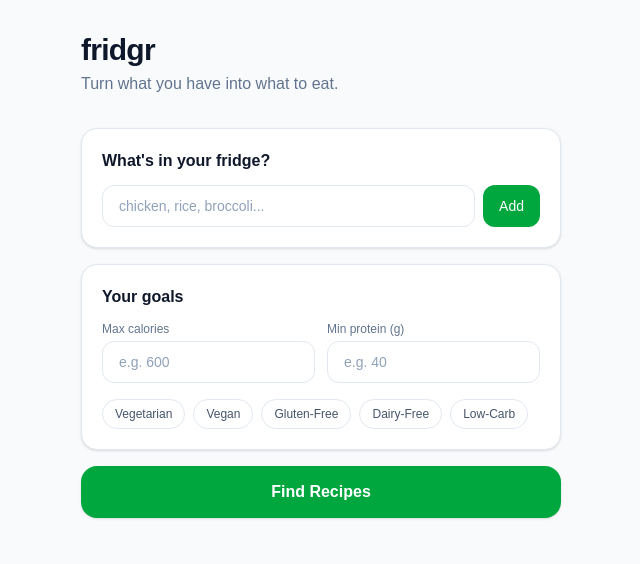
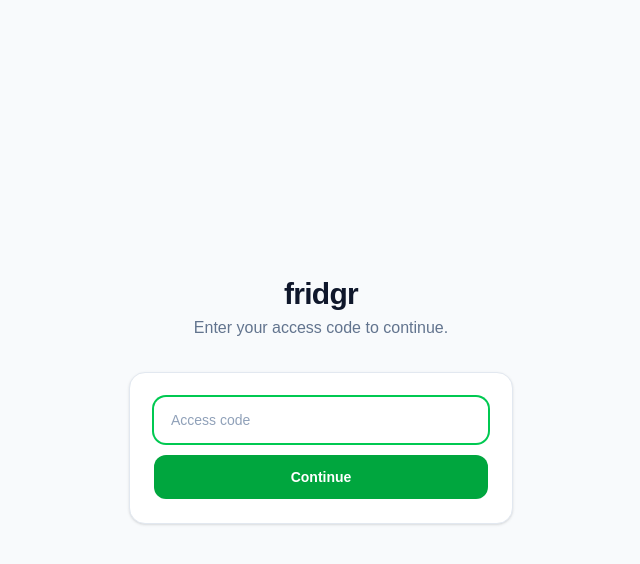
Before and after one commit to arishbawani/fridgr, a Next.js app: page / in a window 1280 px wide. Shown: the top 564 px of the page, without its empty margins (319-959 px from the left). Built offline with nearby package versions, Linux system fonts and the light colour scheme.

Commit message:
Add access code gate and remove broken rate limiter

```diff
--- a/app/api/recipes/route.ts
+++ b/app/api/recipes/route.ts
@@ -1,36 +1,18 @@
 import Groq from "groq-sdk";
 import { NextRequest, NextResponse } from "next/server";
 
-// Simple in-memory rate limiter: 10 requests per IP per hour
-const rateLimitMap = new Map<string, { count: number; resetAt: number }>();
-const LIMIT = 10;
-const WINDOW_MS = 60 * 60 * 1000; // 1 hour
-
-function checkRateLimit(ip: string): boolean {
-  const now = Date.now();
-  const entry = rateLimitMap.get(ip);
-
-  if (!entry || now > entry.resetAt) {
-    rateLimitMap.set(ip, { count: 1, resetAt: now + WINDOW_MS });
-    return true;
+export async function POST(req: NextRequest) {
+  // Validate access code
+  const code = req.headers.get("x-access-code");
+  if (!code || code !== process.env.APP_SECRET) {
+    return NextResponse.json({ error: "Unauthorized" }, { status: 403 });
   }
 
-  if (entry.count >= LIMIT) return false;
+  const body = await req.json();
+  const { ingredients, checkAuth, maxCalories, minProtein, dietary } = body;
 
-  entry.count++;
-  return true;
-}
-
-export async function POST(req: NextRequest) {
-  const ip = req.headers.get("x-forwarded-for")?.split(",")[0]?.trim() ?? "unknown";
-  if (!checkRateLimit(ip)) {
-    return NextResponse.json(
-      { error: "You've hit the limit of 10 requests per hour. Try again later." },
-      { status: 429 }
-    );
-  }
-
-  const { ingredients, maxCalories, minProtein, dietary } = await req.json();
+  // Auth check only — used by the passcode gate on first visit
+  if (checkAuth) return NextResponse.json({ ok: true });
 
   if (!ingredients || ingredients.length === 0) {
     return NextResponse.json({ error: "No ingredients provided" }, { status: 400 });
@@ -46,7 +28,6 @@ export async function POST(req: NextRequest) {
   const dietaryText = dietary && dietary.length > 0
     ? `Dietary restrictions: ${dietary.join(", ")}.`
     : "";
-
   const calorieText = maxCalories ? `Max calories per serving: ${maxCalories}.` : "";
   const proteinText = minProtein ? `Min protein per serving: ${minProtein}g.` : "";
 
--- a/app/page.tsx
+++ b/app/page.tsx
@@ -1,5 +1,5 @@
 "use client";
-import { useState, KeyboardEvent } from "react";
+import { useState, KeyboardEvent, useEffect } from "react";
 import RecipeCard from "@/components/RecipeCard";
 
 type Recipe = {
@@ -14,8 +14,12 @@ type Recipe = {
 };
 
 const DIETARY_OPTIONS = ["Vegetarian", "Vegan", "Gluten-Free", "Dairy-Free", "Low-Carb"];
+const STORAGE_KEY = "fridgr_access_code";
 
 export default function Home() {
+  const [accessCode, setAccessCode] = useState("");
+  const [savedCode, setSavedCode] = useState<string | null>(null);
+  const [codeError, setCodeError] = useState("");
   const [input, setInput] = useState("");
   const [ingredients, setIngredients] = useState<string[]>([]);
   const [maxCalories, setMaxCalories] = useState("");
@@ -24,6 +28,31 @@ export default function Home() {
   const [loading, setLoading] = useState(false);
   const [recipes, setRecipes] = useState<Recipe[]>([]);
   const [error, setError] = useState("");
+
+  useEffect(() => {
+    const stored = localStorage.getItem(STORAGE_KEY);
+    if (stored) setSavedCode(stored);
+  }, []);
+
+  async function submitCode() {
+    if (!accessCode.trim()) return;
+    const res = await fetch("/api/recipes", {
+      method: "POST",
+      headers: { "Content-Type": "application/json", "x-access-code": accessCode.trim() },
+      body: JSON.stringify({ ingredients: ["test"], checkAuth: true }),
+    });
+    if (res.status === 403) {
+      setCodeError("Wrong code. Try again.");
+      return;
+    }
+    localStorage.setItem(STORAGE_KEY, accessCode.trim());
+    setSavedCode(accessCode.trim());
+    setCodeError("");
+  }
+
+  function handleCodeKeyDown(e: KeyboardEvent<HTMLInputElement>) {
+    if (e.key === "Enter") submitCode();
+  }
 
   function addIngredient() {
     const trimmed = input.trim();
@@ -62,7 +91,10 @@ export default function Home() {
     try {
       const res = await fetch("/api/recipes", {
         method: "POST",
-        headers: { "Content-Type": "application/json" },
+        headers: {
+          "Content-Type": "application/json",
+          "x-access-code": savedCode ?? "",
+        },
         body: JSON.stringify({
           ingredients,
           maxCalories: maxCalories ? Number(maxCalories) : null,
@@ -70,6 +102,12 @@ export default function Home() {
           dietary,
         }),
       });
+
+      if (res.status === 403) {
+        localStorage.removeItem(STORAGE_KEY);
+        setSavedCode(null);
+        return;
+      }
 
       const data = await res.json();
       if (!res.ok) throw new Error(data.error || "Something went wrong");
@@ -79,6 +117,38 @@ export default function Home() {
     } finally {
       setLoading(false);
     }
+  }
+
+  // Passcode gate
+  if (!savedCode) {
+    return (
+      <main className="min-h-screen bg-slate-50 flex items-center justify-center px-4">
+        <div className="w-full max-w-sm">
+          <div className="mb-8 text-center">
+            <h1 className="text-3xl font-bold text-slate-900 tracking-tight">fridgr</h1>
+            <p className="text-slate-500 mt-1">Enter your access code to continue.</p>
+          </div>
+          <div className="bg-white rounded-2xl border border-slate-200 p-6 shadow-sm">
+            <input
+              type="text"
+              value={accessCode}
+              onChange={(e) => setAccessCode(e.target.value)}
+              onKeyDown={handleCodeKeyDown}
+              placeholder="Access code"
+              className="w-full border border-slate-200 rounded-xl px-4 py-3 text-sm text-slate-900 placeholder-slate-400 focus:outline-none focus:ring-2 focus:ring-green-500 focus:border-transparent mb-3"
+              autoFocus
+            />
+            {codeError && <p className="text-red-500 text-sm mb-3">{codeError}</p>}
+            <button
+              onClick={submitCode}
+              className="w-full bg-green-600 text-white py-3 rounded-xl font-semibold text-sm hover:bg-green-700 transition-colors"
+            >
+              Continue
+            </button>
+          </div>
+        </div>
+      </main>
+    );
   }
 
   return (
@@ -173,12 +243,8 @@ export default function Home() {
           </div>
         </section>
 
-        {/* Error */}
-        {error && (
-          <p className="text-red-600 text-sm mb-4 px-1">{error}</p>
-        )}
+        {error && <p className="text-red-600 text-sm mb-4 px-1">{error}</p>}
 
-        {/* Find Recipes Button */}
         <button
           onClick={findRecipes}
           disabled={loading}
@@ -187,7 +253,6 @@ export default function Home() {
           {loading ? "Finding recipes..." : "Find Recipes"}
         </button>
 
-        {/* Loading skeleton */}
         {loading && (
           <div className="space-y-4">
             {[1, 2, 3].map((i) => (
@@ -204,12 +269,9 @@ export default function Home() {
           </div>
         )}
 
-        {/* Results */}
         {!loading && recipes.length > 0 && (
           <div>
-            <h2 className="font-semibold text-slate-900 mb-3">
-              {recipes.length} recipes found
-            </h2>
+            <h2 className="font-semibold text-slate-900 mb-3">{recipes.length} recipes found</h2>
             <div className="space-y-4">
               {recipes.map((recipe, i) => (
                 <RecipeCard key={i} recipe={recipe} />
```
